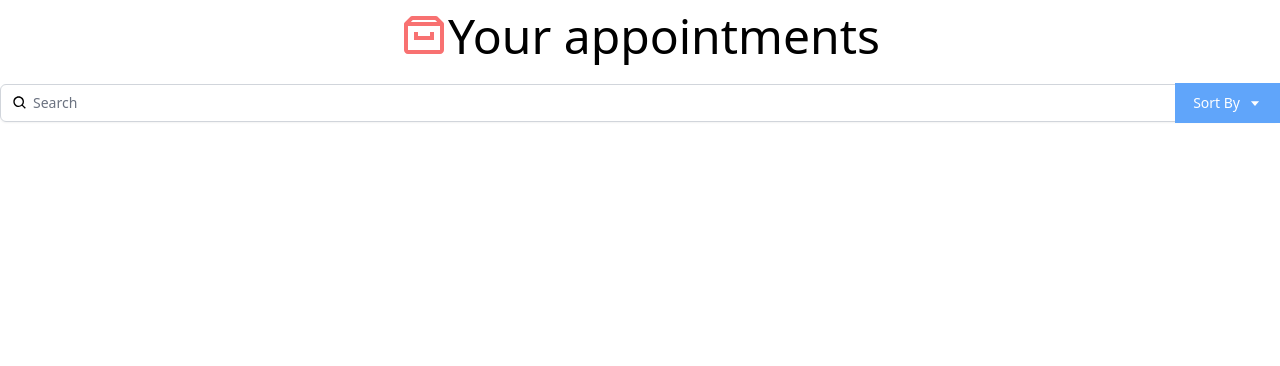
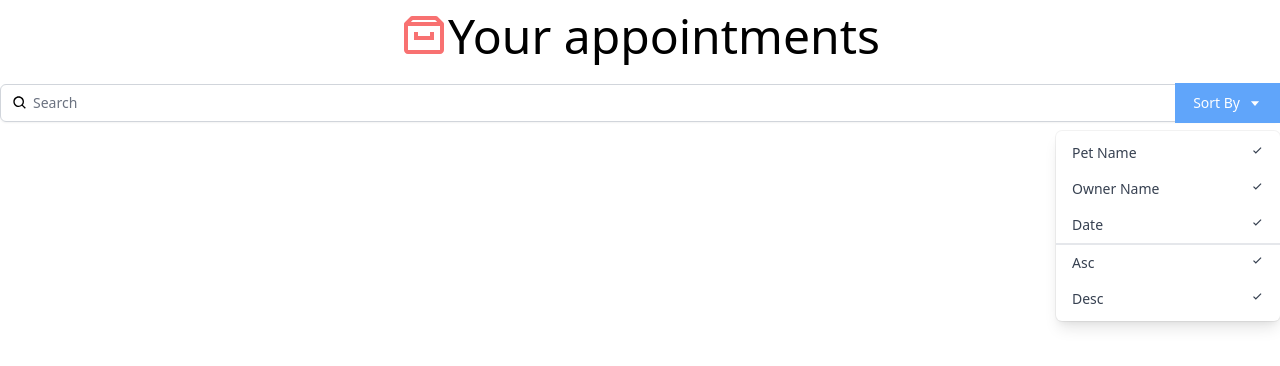
Before and after one commit to ricardoauribe/reactinterface, a React (Create React App) app: page / in a window 1280 px wide. Shown: the top 366 px of the page. Built offline with nearby package versions, Linux system fonts and the light colour scheme.

Commit message:
Adding dropdown component

```diff
--- a/src/components/Search.js
+++ b/src/components/Search.js
@@ -1,4 +1,29 @@
-import { BiSearch, BiCaretDown } from "react-icons/bi"
+import { BiSearch, BiCaretDown, BiCheck } from "react-icons/bi"
+
+const DropDown = () => {
+  return (
+    <div className="origin-top-right absolute right-0 mt-2 w-56
+      rounded-md shadow-lg bg-white ring-1 ring-black ring-opacity-5">
+      <div className="py-1" role="menu" aria-orientation="vertical" aria-labelledby="options-menu">
+        <div
+          className="px-4 py-2 text-sm text-gray-700 hover:bg-gray-100 hover:text-gray-900 flex justify-between cursor-pointer"
+          role="menuitem">Pet Name <BiCheck /></div>
+        <div
+          className="px-4 py-2 text-sm text-gray-700 hover:bg-gray-100 hover:text-gray-900 flex justify-between cursor-pointer"
+          role="menuitem">Owner Name  <BiCheck /></div>
+        <div
+          className="px-4 py-2 text-sm text-gray-700 hover:bg-gray-100 hover:text-gray-900 flex justify-between cursor-pointer"
+          role="menuitem">Date <BiCheck /></div>
+        <div
+          className="px-4 py-2 text-sm text-gray-700 hover:bg-gray-100 hover:text-gray-900 flex justify-between cursor-pointer border-gray-1 border-t-2"
+          role="menuitem">Asc <BiCheck /></div>
+        <div
+          className="px-4 py-2 text-sm text-gray-700 hover:bg-gray-100 hover:text-gray-900 flex justify-between cursor-pointer"
+          role="menuitem">Desc <BiCheck /></div>
+      </div>
+    </div>
+  )
+}
 
 const Search = () =>{
   return (
@@ -16,6 +41,7 @@
               className="justify-center px-4 py-2 bg-blue-400 border-2 border-blue-400 text-sm text-white hover:bg-blue-700 focus:outline-none focus:ring-2 focus:ring-offset-2 flex items-center" id="options-menu" aria-haspopup="true" aria-expanded="true">
               Sort By <BiCaretDown className="ml-2" />
             </button>
+            <DropDown />
           </div>
         </div>
       </div>
```
